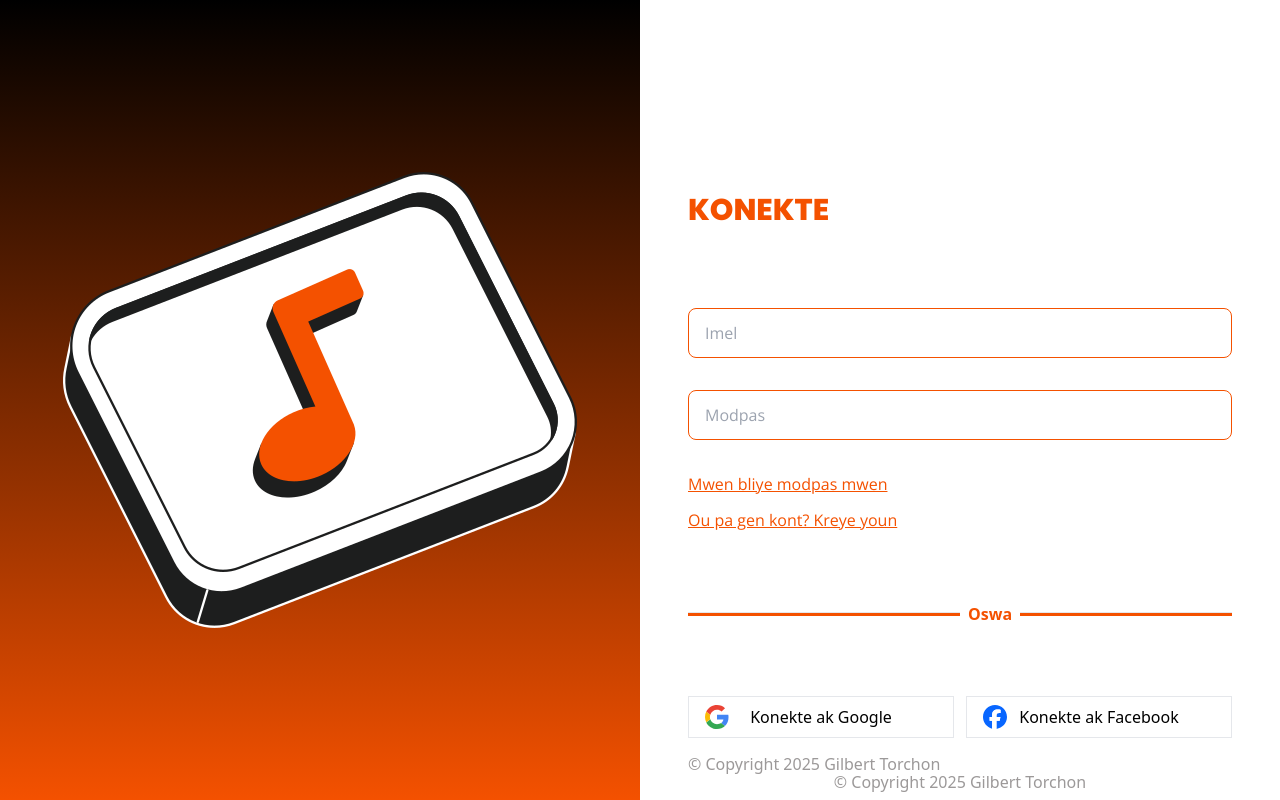
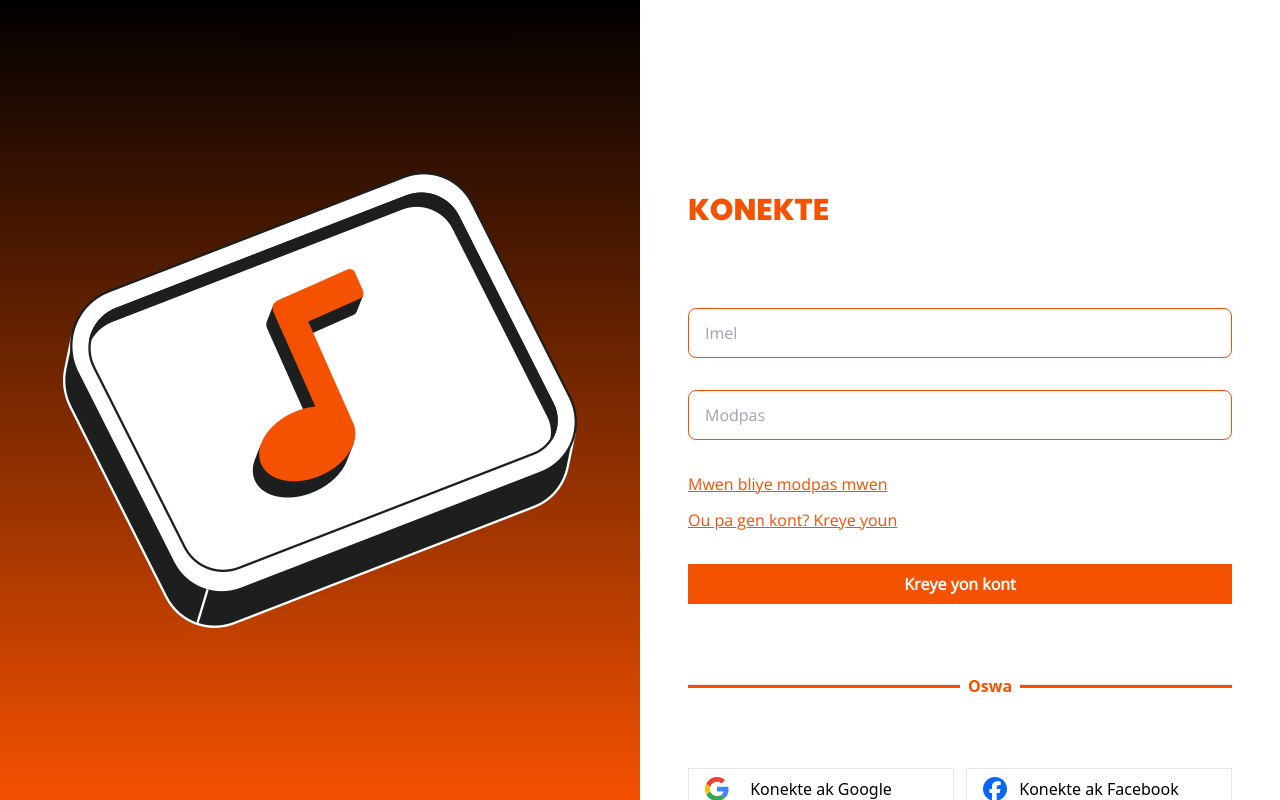
Before and after one commit to GilTorch/maestro-course-platform, a Next.js app: page /auth/login in a window 1280 px wide. Built offline with nearby package versions, Linux system fonts and the light colour scheme.

Commit message:
Add primary button. fix copyright

```diff
--- a/src/app/auth/login/page.tsx
+++ b/src/app/auth/login/page.tsx
@@ -3,7 +3,7 @@ import LineWithText from "@/app/ui/auth/LineWithText";
 import MainHeading from "@/app/ui/auth/main-heading";
 import Link from "next/link";
 import SocialButton from "@/app/ui/auth/SocialButton";
-import Copyright from "@/app/ui/Copyright";
+import PrimaryButton from "@/app/ui/auth/PrimaryButton";
 
 export default async function Page() {
 
@@ -25,6 +25,11 @@ export default async function Page() {
                Ou pa gen kont? Kreye youn
             </Link>
         </div>
+        <div className="mt-8">
+            <PrimaryButton>
+                Kreye yon kont
+            </PrimaryButton>
+        </div>
         <div className="mt-20 mb-20">
             <LineWithText />
         </div>
@@ -32,8 +37,5 @@ export default async function Page() {
             <SocialButton src="/svg/google.svg" text="Konekte ak Google" />
             <SocialButton src="/svg/facebook.svg" text="Konekte ak Facebook" />
         </div>
-        <footer className="absolute bottom-6 flex justify-center items-center">
-            <Copyright />
-        </footer>
     </div>
 }
--- a/src/app/auth/signup/page.tsx
+++ b/src/app/auth/signup/page.tsx
@@ -3,6 +3,7 @@ import LineWithText from "@/app/ui/auth/LineWithText";
 import MainHeading from "@/app/ui/auth/main-heading";
 import Link from "next/link";
 import SocialButton from "@/app/ui/auth/SocialButton";
+import PrimaryButton from "@/app/ui/auth/PrimaryButton";
 
 export default async function Page() {
 
@@ -33,6 +34,11 @@ export default async function Page() {
                Ou gen yon kont? Konekte
             </Link>
         </div>
+        <div className="mt-8">
+            <PrimaryButton>
+                Kreye yon kont
+            </PrimaryButton>
+        </div>
         <div className="mt-20 mb-20">
             <LineWithText />
         </div>
--- /dev/null
+++ b/src/app/ui/auth/PrimaryButton.tsx
@@ -0,0 +1,9 @@
+const PrimaryButton = ({ children }: { children: React.ReactNode }) => (
+    <button
+        className="w-full bg-headerColor font-bodyFont font-semibold text-white flex items-center justify-center p-2 hover:bg-white hover:text-headerColor hover:border hover:border-headerColor"
+    >
+        {children}
+    </button>
+)
+
+export default PrimaryButton;
```
